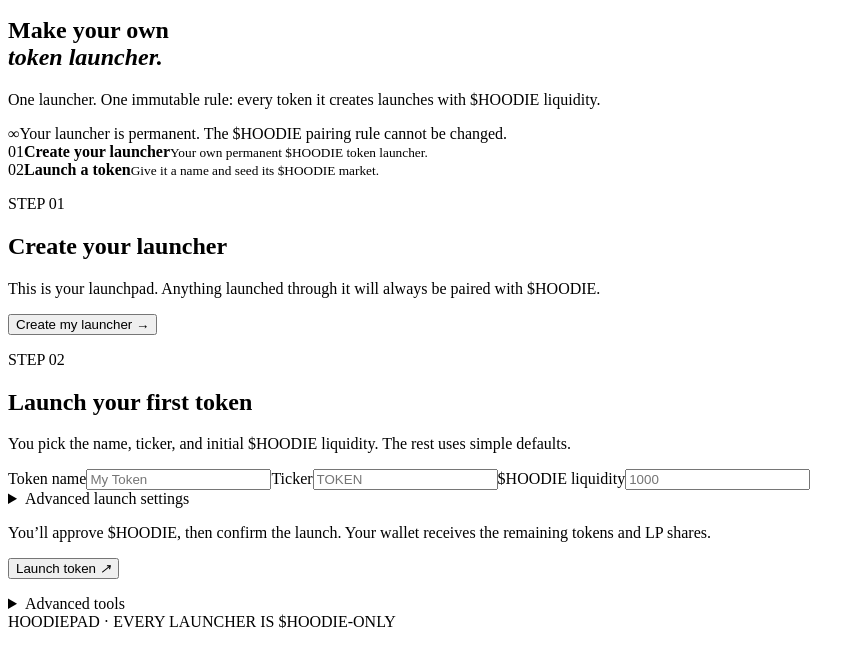
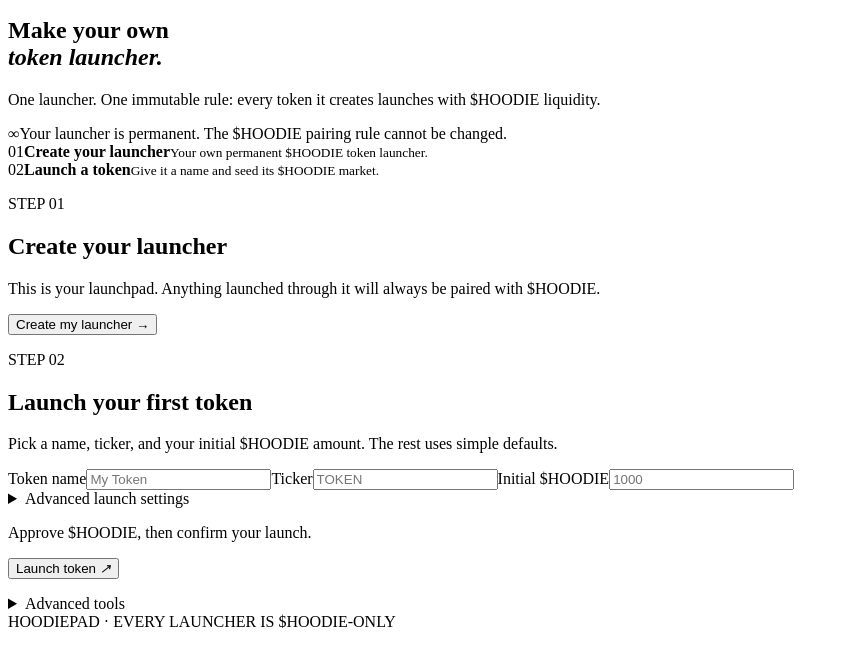
Before and after one commit to Malek-25/hood-launch, a website with bundled scripts: page app/index.html in a window 1280 px wide. Shown: the part 66-732 px from the top of the page, without its empty margins (0-865 px from the left). Built offline with nearby package versions, Linux system fonts and the light colour scheme.

Commit message:
ux: make HOODIE the native launch amount

```diff
--- a/app/index.html
+++ b/app/index.html
@@ -4,6 +4,6 @@
 <section class="hero" id="top"><p class="eyebrow">ROBINHOOD CHAIN · POWERED BY $HOODIE</p><h1>Make your own<br/><em>token launcher.</em></h1><p>One launcher. One immutable rule: every token it creates launches with $HOODIE liquidity.</p><div class="rule"><b>∞</b><span>Your launcher is permanent. The $HOODIE pairing rule cannot be changed.</span></div></section>
 <section class="journey"><div class="step active"><span>01</span><b>Create your launcher</b><small>Your own permanent $HOODIE token launcher.</small></div><div class="line"></div><div class="step" id="tokenStep"><span>02</span><b>Launch a token</b><small>Give it a name and seed its $HOODIE market.</small></div></section>
 <section class="panel" id="createPanel"><p class="eyebrow">STEP 01</p><h2>Create your launcher</h2><p class="muted">This is your launchpad. Anything launched through it will always be paired with $HOODIE.</p><button id="createLauncher">Create my launcher <i>→</i></button><p id="launcherResult" class="result"></p></section>
-<section class="panel locked" id="tokenPanel"><p class="eyebrow">STEP 02</p><h2>Launch your first token</h2><p class="muted">You pick the name, ticker, and initial $HOODIE liquidity. The rest uses simple defaults.</p><div class="form"><label>Token name<input id="tokenName" placeholder="My Token" maxlength="64"/></label><label>Ticker<input id="tokenSymbol" placeholder="TOKEN" maxlength="12"/></label><label>$HOODIE liquidity<input id="hoodieLiquidity" type="number" min="0" step="any" placeholder="1000"/></label></div><details><summary>Advanced launch settings</summary><div class="form"><label>Total supply<input id="supply" type="number" min="1" value="1000000000"/></label><label>Tokens in liquidity<input id="tokenLiquidity" type="number" min="1" value="800000000"/></label></div></details><p class="muted">You’ll approve $HOODIE, then confirm the launch. Your wallet receives the remaining tokens and LP shares.</p><button id="launchToken">Launch token <i>↗</i></button><p id="launchResult" class="result"></p></section>
+<section class="panel locked" id="tokenPanel"><p class="eyebrow">STEP 02</p><h2>Launch your first token</h2><p class="muted">Pick a name, ticker, and your initial $HOODIE amount. The rest uses simple defaults.</p><div class="form"><label>Token name<input id="tokenName" placeholder="My Token" maxlength="64"/></label><label>Ticker<input id="tokenSymbol" placeholder="TOKEN" maxlength="12"/></label><label>Initial $HOODIE<input id="hoodieLiquidity" type="number" min="0" step="any" placeholder="1000"/></label></div><details><summary>Advanced launch settings</summary><div class="form"><label>Total supply<input id="supply" type="number" min="1" value="1000000000"/></label><label>Tokens in launch<input id="tokenLiquidity" type="number" min="1" value="800000000"/></label></div></details><p class="muted">Approve $HOODIE, then confirm your launch.</p><button id="launchToken">Launch token <i>↗</i></button><p id="launchResult" class="result"></p></section>
 <details class="advanced"><summary>Advanced tools</summary><p>Pool management and trading tools will live here after the simple launch flow is complete.</p></details>
 <footer>HOODIEPAD · EVERY LAUNCHER IS $HOODIE-ONLY</footer></main><div id="toast" role="status"></div><script src="./config.js"></script><script type="module" src="./app.js"></script></body></html>
```
Also changed, not shown: app/launcher/index.html (+1 -1 lines).
